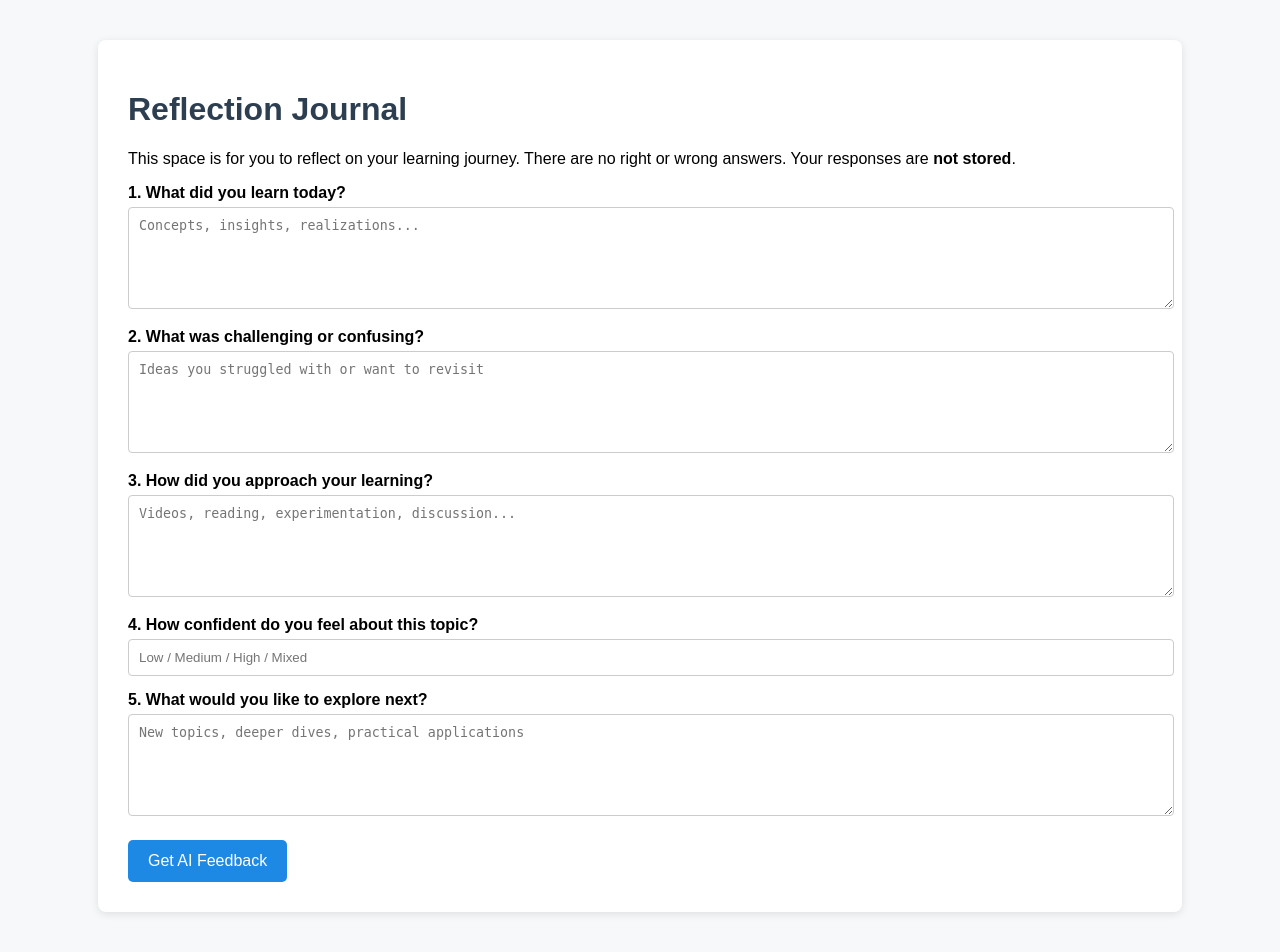
After one commit to dishitareddyg/ai_heutagogy, a Django app: page /student/reflection/ in a window 1280 px wide. The commit adds this page. Run offline with Django 5.2, Linux system fonts and the light colour scheme; a user stored in the database is signed in.

Commit message:
reflection journal and os graph

```diff
--- a/accounts/templates/accounts/dashboard.html
+++ b/accounts/templates/accounts/dashboard.html
@@ -6,6 +6,7 @@
   <li><a href="{% url 'student:module1' %}">Module 1: Learning Design</a></li>
   <li><a href="{% url 'student:module1_assessment' %}">Assessments</a></li>
   <li><a href="{% url 'student:module1_resources' %}">Resources</a></li>
+   <li><a href="{% url 'student:reflection' %}">Reflection Journal</a></li>
 </ul>
 
 <a href="{% url 'accounts:logout' %}">Logout</a>
--- a/student/templates/student/module1_assessment.html
+++ b/student/templates/student/module1_assessment.html
@@ -10,9 +10,10 @@ In heutagogical learning, you decide how to demonstrate your understanding.
 
     <label>Preferred assessment method:</label><br>
     <select name="assessment">
-        <option>Quiz (MCQs)</option>
+        <option>MCQs</option>
         <option>Short answer questions</option>
-        <option>Mini project</option>
+        <option>True or False and Fill in the blanks question</option>
+        <option>Assertion and Reasoning questions</option>
     </select><br><br>
 
     <button type="submit">Generate Assessment</button>
--- /dev/null
+++ b/student/templates/student/reflection.html
@@ -0,0 +1,125 @@
+<!DOCTYPE html>
+<html lang="en">
+<head>
+    <meta charset="UTF-8">
+    <title>Learning Reflection Journal</title>
+
+    <style>
+        body {
+            font-family: Arial, sans-serif;
+            background-color: #f6f8fa;
+            margin: 0;
+            padding: 0;
+        }
+
+        .container {
+            width: 80%;
+            margin: 40px auto;
+            background: white;
+            padding: 30px;
+            border-radius: 8px;
+            box-shadow: 0 2px 8px rgba(0,0,0,0.1);
+        }
+
+        h1, h2 {
+            color: #2c3e50;
+        }
+
+        label {
+            font-weight: bold;
+            display: block;
+            margin-top: 15px;
+        }
+
+        textarea, input[type="text"] {
+            width: 100%;
+            padding: 10px;
+            margin-top: 5px;
+            border-radius: 4px;
+            border: 1px solid #ccc;
+        }
+
+        textarea {
+            min-height: 80px;
+        }
+
+        .btn {
+            margin-top: 20px;
+            padding: 12px 20px;
+            background-color: #1e88e5;
+            color: white;
+            border: none;
+            border-radius: 5px;
+            cursor: pointer;
+            font-size: 16px;
+        }
+
+        .btn:hover {
+            background-color: #1565c0;
+        }
+
+        .feedback-box {
+            margin-top: 30px;
+            padding: 20px;
+            background-color: #eef7ff;
+            border-left: 5px solid #1e88e5;
+            border-radius: 5px;
+        }
+
+        .reflection-note {
+            font-size: 14px;
+            color: #555;
+            margin-top: 10px;
+            font-style: italic;
+        }
+    </style>
+</head>
+
+<body>
+
+<div class="container">
+
+    <h1>Reflection Journal</h1>
+    <p>
+        This space is for you to reflect on your learning journey.
+        There are no right or wrong answers.
+        Your responses are <strong>not stored</strong>.
+    </p>
+
+    <form method="post">
+        {% csrf_token %}
+
+        <label>1. What did you learn today?</label>
+        <textarea name="learning" placeholder="Concepts, insights, realizations..." required></textarea>
+
+        <label>2. What was challenging or confusing?</label>
+        <textarea name="difficulty" placeholder="Ideas you struggled with or want to revisit"></textarea>
+
+        <label>3. How did you approach your learning?</label>
+        <textarea name="strategy" placeholder="Videos, reading, experimentation, discussion..."></textarea>
+
+        <label>4. How confident do you feel about this topic?</label>
+        <input type="text" name="confidence" placeholder="Low / Medium / High / Mixed">
+
+        <label>5. What would you like to explore next?</label>
+        <textarea name="next_steps" placeholder="New topics, deeper dives, practical applications"></textarea>
+
+        <button class="btn" type="submit">Get AI Feedback</button>
+    </form>
+
+    {% if ai_feedback %}
+        <div class="feedback-box">
+            <h2>AI Learning Coach Feedback</h2>
+            <pre style="white-space: pre-wrap;">{{ ai_feedback }}</pre>
+        </div>
+
+        <p class="reflection-note">
+            This feedback is generated instantly and is not saved anywhere.
+            You are free to reflect, revise, or ignore it.
+        </p>
+    {% endif %}
+
+</div>
+
+</body>
+</html>
--- a/student/urls.py
+++ b/student/urls.py
@@ -5,9 +5,15 @@ from django.urls import path
 #from .views import module1
 from .views import module1_view,module1_assessment_view,module1_resources_view
 from . import views
+from .views import os_graph
+
+
+
 urlpatterns = [
 
     path("module1/", module1_view, name="module1"),
     path("module1/assessment/", module1_assessment_view, name="module1_assessment"),
     path("module1/resources/", module1_resources_view, name="module1_resources"),
+    path("reflection/", views.reflection_view, name="reflection"),
+    path("os/", os_graph, name="os_graph"),
 ]
--- a/student/views.py
+++ b/student/views.py
@@ -57,3 +57,67 @@ def module1_resources_view(request):
         "student/module1_resources.html",
         {"resources": resources}
     )
+
+
+from rag.generator import generate_reflection_feedback
+from django.contrib.auth.decorators import login_required
+from django.shortcuts import render
+
+@login_required
+def reflection_view(request):
+    reflection = None
+    ai_feedback = None
+
+    if request.method == "POST":
+        reflection_text = f"""
+What I learned: {request.POST.get('learning')}
+Challenges: {request.POST.get('difficulty')}
+Strategy: {request.POST.get('strategy')}
+Confidence: {request.POST.get('confidence')}
+Next steps: {request.POST.get('next_steps')}
+"""
+
+        reflection = reflection_text
+        ai_feedback = generate_reflection_feedback(reflection_text)
+
+    return render(request, "student/reflection.html", {
+        "reflection": reflection,
+        "ai_feedback": ai_feedback
+    })
+
+
+
+from django.shortcuts import render
+import json
+
+def os_graph(request):
+    nodes = [
+        {"id": "Introduction", "independent": True},
+        {"id": "Operating System Structures", "independent": True},
+        {"id": "Process", "independent": True},
+        {"id": "Threads", "independent": False},
+        {"id": "Process Synchronisation", "independent": False},
+        {"id": "CPU Scheduling", "independent": False},
+        {"id": "Deadlocks", "independent": False},
+        {"id": "Main Memory", "independent": True},
+        {"id": "Virtual Memory", "independent": False},
+        {"id": "Mass Storage Structure", "independent": True},
+        {"id": "File System Implementation", "independent": False},
+        {"id": "I/O Systems", "independent": True},
+        {"id": "Protection", "independent": True},
+        {"id": "Security", "independent": True},
+    ]
+
+    links = [
+        {"source": "Threads", "target": "Process"},
+        {"source": "Process Synchronisation", "target": "Process"},
+        {"source": "CPU Scheduling", "target": "Process"},
+        {"source": "Deadlocks", "target": "Process Synchronisation"},
+        {"source": "Virtual Memory", "target": "Main Memory"},
+        {"source": "File System Implementation", "target": "Mass Storage Structure"},
+    ]
+
+    return render(request, "student/os_graph.html", {
+        "nodes": nodes,
+        "links": links
+    })
```
Also changed, not shown: rag/generator.py (+25 -0 lines), student/templates/student/os_graph.html (added, +162 -0 lines), db.sqlite3.
